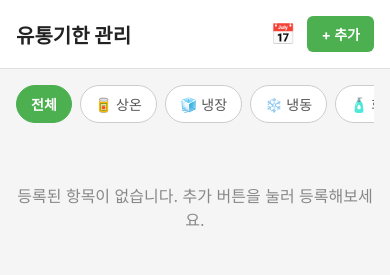
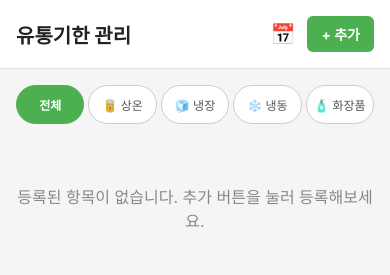
Before and after one commit to moon912789/-expiry-app, a website: page index.html in a window 390 px wide. Drawn offline with Linux system fonts and the light colour scheme.

Commit message:
모바일 화면에서 카테고리 탭 5개가 스크롤 없이 한 줄에 보이도록 조정

```diff
--- a/css/style.css
+++ b/css/style.css
@@ -270,7 +270,7 @@ main {
 /* 메인 화면: 카테고리 필터 탭 */
 .category-tabs {
   display: flex;
-  gap: 8px;
+  gap: 4px;
   overflow-x: auto;
   padding-bottom: 4px;
   margin-bottom: 16px;
@@ -283,16 +283,26 @@ main {
   display: none;
 }
 
+/*
+  탭 5개(전체/상온/냉장/냉동/화장품)가 폭 360~400px인 모바일 화면에서도
+  가로 스크롤 없이 한 줄에 들어오도록 flex: 1로 5등분합니다.
+  (min-width: 0을 안 주면 flex 아이템이 내용 길이만큼 늘어나려고 해서
+  일부 탭이 좁아지지 않고 넘칠 수 있어 꼭 같이 넣어야 합니다)
+*/
 .category-tab {
-  flex: none;
-  padding: 8px 14px;
+  flex: 1 1 0;
+  min-width: 0;
+  padding: 10px 2px;
   border: 1px solid #ccc;
   border-radius: 999px;
   background-color: #fff;
   color: #555;
-  font-size: 14px;
+  font-size: 12px;
   cursor: pointer;
   white-space: nowrap;
+  overflow: hidden;
+  text-overflow: ellipsis;
+  text-align: center;
 }
 
 .category-tab.active {
```
